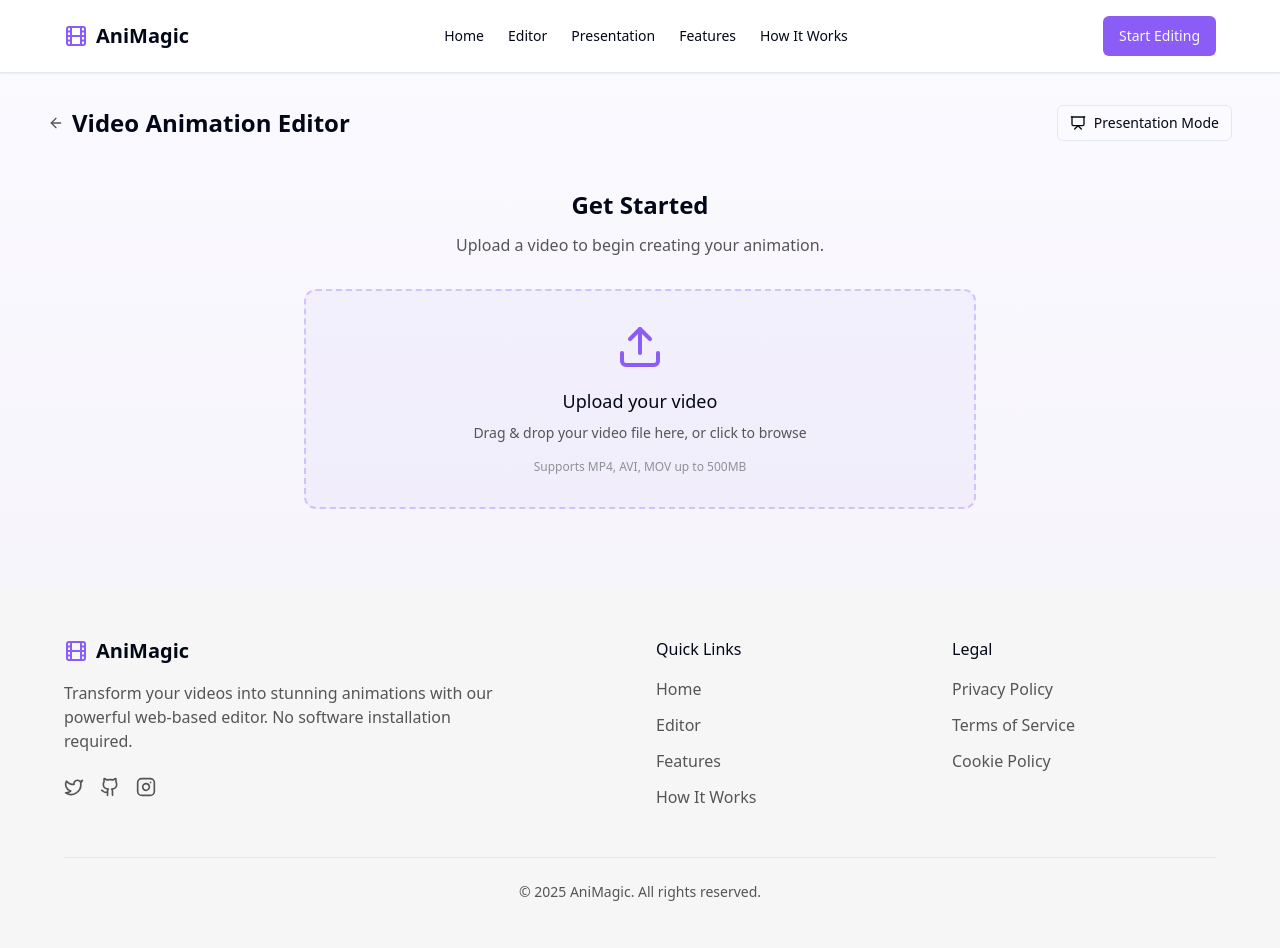
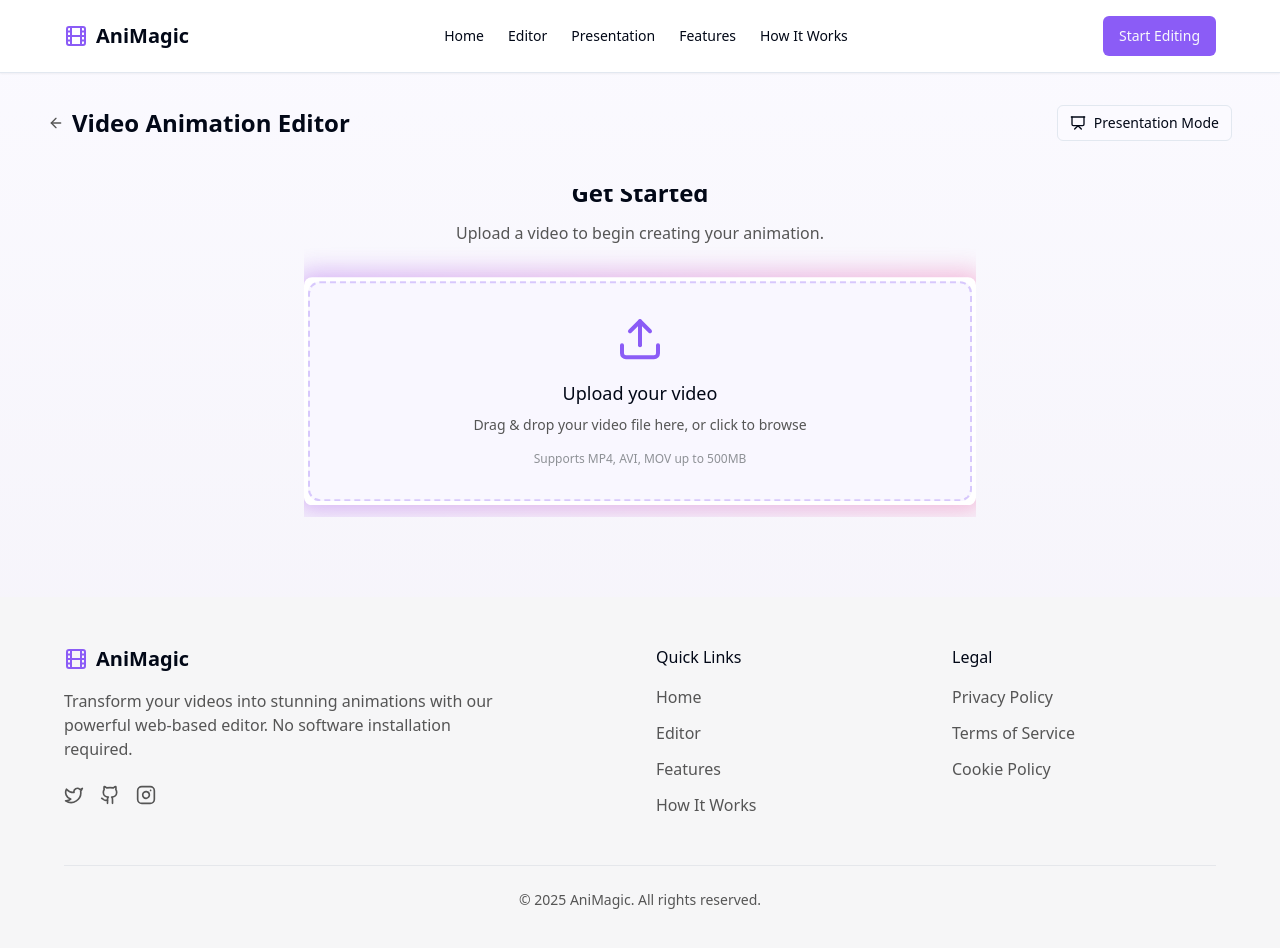
Before and after one commit to jatingodnani/animagic, a React (Vite) app: page /editor in a window 1280 px wide. Shown: the top 948 px of the page. Built offline with nearby package versions, Linux system fonts and the light colour scheme.

Commit message:
Add animation to editor section
Implement animation features in the editor section.

```diff
--- a/src/components/animation/AnimatedFeatureCard.tsx
+++ b/src/components/animation/AnimatedFeatureCard.tsx
@@ -3,6 +3,7 @@ import React, { useState } from 'react';
 import { LucideIcon } from 'lucide-react';
 import { Button } from '@/components/ui/button';
 import { motion } from 'framer-motion';
+import { Link } from 'react-router-dom';
 
 interface AnimatedFeatureCardProps {
   title: string;
@@ -80,8 +81,9 @@ const AnimatedFeatureCard: React.FC<AnimatedFeatureCardProps> = ({
           <Button
             variant="ghost"
             className={`group-hover:text-${color} group-hover:bg-${color}/10 transition-colors duration-300`}
-            href={buttonHref}
+            asChild
           >
+            <Link to={buttonHref}>
               {buttonText}
               <motion.span
                 className="ml-2"
@@ -90,6 +92,7 @@ const AnimatedFeatureCard: React.FC<AnimatedFeatureCardProps> = ({
               >
                 →
               </motion.span>
+            </Link>
           </Button>
         )}
       </div>
--- a/src/components/animation/ParallaxSection.tsx
+++ b/src/components/animation/ParallaxSection.tsx
@@ -9,6 +9,11 @@ interface ParallaxSectionProps {
   direction?: 'up' | 'down' | 'left' | 'right';
   opacity?: boolean;
   scale?: boolean;
+  rotation?: boolean;
+  staggerChildren?: boolean;
+  staggerDelay?: number;
+  perspective?: boolean;
+  overflow?: 'visible' | 'hidden';
 }
 
 const ParallaxSection: React.FC<ParallaxSectionProps> = ({
@@ -18,6 +23,11 @@ const ParallaxSection: React.FC<ParallaxSectionProps> = ({
   direction = 'up',
   opacity = true,
   scale = false,
+  rotation = false,
+  staggerChildren = false,
+  staggerDelay = 0.1,
+  perspective = false,
+  overflow = 'hidden',
 }) => {
   const ref = useRef<HTMLDivElement>(null);
 
@@ -55,17 +65,70 @@ const ParallaxSection: React.FC<ParallaxSectionProps> = ({
     ? useTransform(scrollYProgress, [0, 0.5, 1], [0.8, 1, 0.8])
     : 1;
 
+  const rotationValue = rotation
+    ? useTransform(scrollYProgress, [0, 1], [0, 10])
+    : 0;
+
+  // Apply perspective transform to create depth
+  const perspectiveStyle = perspective ? {
+    perspective: '1000px',
+    perspectiveOrigin: 'center'
+  } : {};
+
+  // When staggering children, we need to wrap them for animation
+  if (staggerChildren && React.Children.count(children) > 0) {
+    const childrenArray = React.Children.toArray(children);
+
+    return (
+      <div
+        ref={ref}
+        className={`relative ${overflow === 'visible' ? 'overflow-visible' : 'overflow-hidden'} ${className}`}
+        style={perspectiveStyle}
+      >
+        <motion.div
+          style={{
+            y,
+            x,
+            opacity: opacityValue,
+            scale: scaleValue,
+            rotateZ: rotationValue
+          }}
+          transition={{ ease: 'easeOut' }}
+          className="w-full h-full"
+        >
+          {childrenArray.map((child, index) => (
+            <motion.div
+              key={index}
+              initial={{ opacity: 0, y: 20 }}
+              whileInView={{ opacity: 1, y: 0 }}
+              transition={{
+                duration: 0.5,
+                delay: index * staggerDelay,
+                ease: "easeOut"
+              }}
+              viewport={{ once: true, margin: "-100px" }}
+            >
+              {child}
+            </motion.div>
+          ))}
+        </motion.div>
+      </div>
+    );
+  }
+
   return (
     <div
       ref={ref}
-      className={`relative overflow-hidden ${className}`}
+      className={`relative ${overflow === 'visible' ? 'overflow-visible' : 'overflow-hidden'} ${className}`}
+      style={perspectiveStyle}
     >
       <motion.div
         style={{
           y,
           x,
           opacity: opacityValue,
-          scale: scaleValue
+          scale: scaleValue,
+          rotateZ: rotationValue
         }}
         transition={{ ease: 'easeOut' }}
       >
--- a/src/pages/Editor.tsx
+++ b/src/pages/Editor.tsx
@@ -9,10 +9,12 @@ import VideoExporter from '@/components/VideoExporter';
 import { Separator } from "@/components/ui/separator";
 import { Tabs, TabsContent, TabsList, TabsTrigger } from "@/components/ui/tabs";
 import { useToast } from "@/components/ui/use-toast";
-import { ArrowLeft, Presentation } from 'lucide-react';
+import { ArrowLeft, Presentation, Sparkles, Wand2, Film, Video } from 'lucide-react';
 import { Link } from 'react-router-dom';
 import { previewAnimation } from '@/utils/frameAnimationUtils';
 import { Button } from "@/components/ui/button";
+import { motion } from 'framer-motion';
+import ParallaxSection from '@/components/animation/ParallaxSection';
 
 const Editor = () => {
   const [videoFile, setVideoFile] = useState<File | null>(null);
@@ -126,60 +128,160 @@ const Editor = () => {
     };
   }, []);
 
+  const containerVariants = {
+    hidden: { opacity: 0 },
+    visible: {
+      opacity: 1,
+      transition: {
+        staggerChildren: 0.1,
+        delayChildren: 0.2
+      }
+    }
+  };
+
+  const itemVariants = {
+    hidden: { y: 20, opacity: 0 },
+    visible: {
+      y: 0,
+      opacity: 1,
+      transition: {
+        type: "spring",
+        stiffness: 100,
+        damping: 10
+      }
+    }
+  };
+
   return (
     <div className="min-h-screen flex flex-col editor-gradient">
       <Navbar />
 
       <main className="flex-grow py-8 px-4">
         <div className="container max-w-7xl mx-auto">
-          <div className="flex items-center justify-between mb-6">
+          <motion.div
+            className="flex items-center justify-between mb-6"
+            initial={{ opacity: 0, y: -20 }}
+            animate={{ opacity: 1, y: 0 }}
+            transition={{ duration: 0.5 }}
+          >
             <div className="flex items-center gap-2">
               <Link to="/" className="text-animation-gray-500 hover:text-animation-purple transition-colors">
                 <ArrowLeft className="h-4 w-4" />
               </Link>
-              <h1 className="text-2xl font-semibold">Video Animation Editor</h1>
+              <motion.h1
+                className="text-2xl font-semibold"
+                initial={{ opacity: 0, x: -20 }}
+                animate={{ opacity: 1, x: 0 }}
+                transition={{ duration: 0.5, delay: 0.2 }}
+              >
+                Video Animation Editor
+              </motion.h1>
             </div>
 
             <Link to="/presentation">
+              <motion.div
+                whileHover={{ scale: 1.05 }}
+                whileTap={{ scale: 0.95 }}
+              >
                 <Button variant="outline" size="sm" className="flex items-center gap-2">
                   <Presentation className="h-4 w-4" />
                   Presentation Mode
                 </Button>
+              </motion.div>
             </Link>
-          </div>
+          </motion.div>
 
           {!videoFile ? (
-            <div className="max-w-2xl mx-auto my-12">
+            <ParallaxSection className="max-w-2xl mx-auto my-12" staggerChildren>
               <div className="mb-8 text-center">
-                <h2 className="text-2xl font-semibold mb-3">Get Started</h2>
-                <p className="text-animation-gray-500">
+                <motion.h2
+                  className="text-2xl font-semibold mb-3"
+                  initial={{ opacity: 0, y: 20 }}
+                  animate={{ opacity: 1, y: 0 }}
+                  transition={{ duration: 0.5 }}
+                >
+                  Get Started
+                </motion.h2>
+                <motion.p
+                  className="text-animation-gray-500"
+                  initial={{ opacity: 0 }}
+                  animate={{ opacity: 1 }}
+                  transition={{ duration: 0.5, delay: 0.2 }}
+                >
                   Upload a video to begin creating your animation.
-                </p>
+                </motion.p>
               </div>
+              <motion.div
+                initial={{ opacity: 0, scale: 0.9 }}
+                animate={{ opacity: 1, scale: 1 }}
+                transition={{ duration: 0.5, delay: 0.3 }}
+                className="relative"
+              >
+                <motion.div
+                  className="absolute -inset-1 bg-gradient-to-r from-purple-600 to-pink-500 rounded-xl blur-md opacity-30"
+                  animate={{
+                    scale: [1, 1.02, 1],
+                    opacity: [0.3, 0.4, 0.3]
+                  }}
+                  transition={{
+                    duration: 3,
+                    repeat: Infinity,
+                    repeatType: "reverse"
+                  }}
+                />
+                <div className="relative bg-white rounded-lg p-1">
                   <VideoUploader onVideoLoaded={handleVideoLoaded} />
                 </div>
+              </motion.div>
+            </ParallaxSection>
           ) : (
-            <div className="grid grid-cols-1 lg:grid-cols-3 gap-6">
-              <div className="lg:col-span-2 space-y-6">
+            <motion.div
+              className="grid grid-cols-1 lg:grid-cols-3 gap-6"
+              variants={containerVariants}
+              initial="hidden"
+              animate="visible"
+            >
+              <motion.div className="lg:col-span-2 space-y-6" variants={itemVariants}>
                 <div className="bg-white rounded-xl shadow-sm p-4 border border-gray-100">
                   <Tabs defaultValue="preview" className="space-y-4">
                     <TabsList className="grid grid-cols-2">
-                      <TabsTrigger value="preview">Preview</TabsTrigger>
-                      <TabsTrigger value="original">Original Video</TabsTrigger>
+                      <TabsTrigger value="preview" className="flex items-center gap-2">
+                        <Sparkles className="h-4 w-4" />
+                        Preview
+                      </TabsTrigger>
+                      <TabsTrigger value="original" className="flex items-center gap-2">
+                        <Video className="h-4 w-4" />
+                        Original Video
+                      </TabsTrigger>
                     </TabsList>
 
                     <TabsContent value="preview" className="space-y-4">
                       {frames.length > 0 && selectedFrame < frames.length ? (
-                        <div className="aspect-video bg-black rounded-lg overflow-hidden flex items-center justify-center">
+                        <motion.div
+                          className="aspect-video bg-black rounded-lg overflow-hidden flex items-center justify-center relative"
+                          whileHover={{ scale: 1.01 }}
+                          transition={{ duration: 0.3 }}
+                        >
+                          <motion.div
+                            className="absolute inset-0 bg-gradient-to-tr from-animation-purple/10 to-transparent"
+                            animate={{
+                              backgroundPosition: ['0% 0%', '100% 100%'],
+                            }}
+                            transition={{
+                              duration: 15,
+                              repeat: Infinity,
+                              repeatType: "reverse"
+                            }}
+                          />
                           <canvas
                             ref={canvasRef}
-                            className="max-h-full max-w-full"
+                            className="max-h-full max-w-full relative z-10"
                           />
                           {!previewEffect && frames[selectedFrame] && (
                             <img
                               src={frames[selectedFrame]}
                               alt={`Frame ${selectedFrame + 1}`}
-                              className="max-h-full max-w-full object-contain absolute"
+                              className="max-h-full max-w-full object-contain absolute z-10"
                               onLoad={(e) => {
                                 if (canvasRef.current) {
                                   const img = e.target as HTMLImageElement;
@@ -194,7 +296,7 @@ const Editor = () => {
                               }}
                             />
                           )}
-                        </div>
+                        </motion.div>
                       ) : (
                         <div className="aspect-video bg-animation-gray-100 rounded-lg flex items-center justify-center">
                           <p className="text-animation-gray-500">
@@ -205,13 +307,41 @@ const Editor = () => {
                         </div>
                       )}
 
-                      <div className="text-sm text-animation-gray-500">
+                      <motion.div
+                        className="text-sm text-animation-gray-500"
+                        initial={{ opacity: 0 }}
+                        animate={{ opacity: 1 }}
+                        transition={{ delay: 0.5 }}
+                      >
                         {frames.length > 0 && selectedFrame < frames.length ? (
-                          <p>Viewing frame {selectedFrame + 1} of {frames.length}</p>
+                          <p>
+                            <motion.span
+                              initial={{ opacity: 0 }}
+                              animate={{ opacity: 1 }}
+                              transition={{ delay: 0.7 }}
+                            >
+                              Viewing frame
+                            </motion.span>{" "}
+                            <motion.span
+                              className="text-animation-purple font-medium"
+                              initial={{ opacity: 0 }}
+                              animate={{ opacity: 1 }}
+                              transition={{ delay: 0.9 }}
+                            >
+                              {selectedFrame + 1}
+                            </motion.span>{" "}
+                            <motion.span
+                              initial={{ opacity: 0 }}
+                              animate={{ opacity: 1 }}
+                              transition={{ delay: 1.1 }}
+                            >
+                              of {frames.length}
+                            </motion.span>
+                          </p>
                         ) : (
                           <p>No frames available</p>
                         )}
-                      </div>
+                      </motion.div>
                     </TabsContent>
 
                     <TabsContent value="original">
@@ -232,33 +362,51 @@ const Editor = () => {
                   </Tabs>
                 </div>
 
+                <motion.div variants={itemVariants}>
                   <Timeline
                     frames={frames}
                     onFrameSelect={handleFrameSelect}
                   />
-              </div>
+                </motion.div>
+              </motion.div>
 
-              <div className="space-y-6">
+              <motion.div className="space-y-6" variants={itemVariants}>
+                <ParallaxSection direction="right" speed={0.2}>
                   <FrameExtractor
                     videoUrl={videoUrl}
                     onFramesExtracted={handleFramesExtracted}
                   />
+                </ParallaxSection>
 
                 {frames.length > 0 && (
+                  <ParallaxSection direction="left" speed={0.2}>
+                    <motion.div
+                      whileHover={{ scale: 1.01 }}
+                      transition={{ duration: 0.2 }}
+                    >
                       <AnimationTools
                         selectedFrame={selectedFrame}
                         totalFrames={frames.length}
                         onApplyEffect={handleApplyEffect}
                         onPreviewEffect={handlePreviewEffect}
                       />
+                    </motion.div>
+                  </ParallaxSection>
                 )}
 
+                <ParallaxSection direction="right" speed={0.2}>
+                  <motion.div
+                    whileHover={{ scale: 1.01 }}
+                    transition={{ duration: 0.2 }}
+                  >
                     <VideoExporter
                       frames={frames}
                       frameRate={frameRate}
                     />
-              </div>
-            </div>
+                  </motion.div>
+                </ParallaxSection>
+              </motion.div>
+            </motion.div>
           )}
         </div>
       </main>
```
Lines whose indentation alone changed are shown as unchanged.
